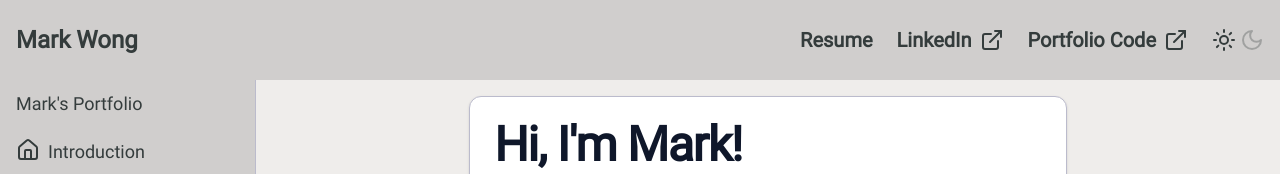
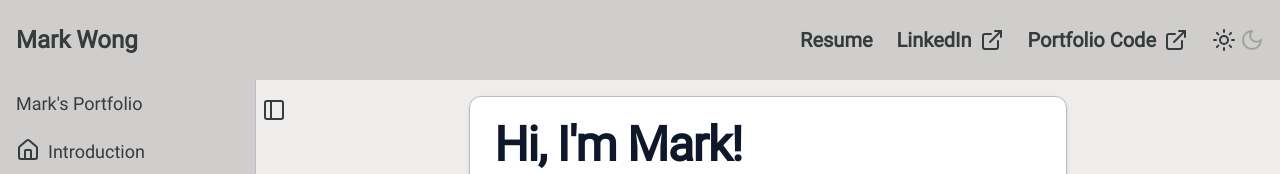
Before and after one commit to markwong167/Portfolio, a React app: page / in a window 1280 px wide. Shown: the top 174 px of the page. Built offline with nearby package versions, Linux system fonts and the light colour scheme.

Commit message:
fixed sidebar button

```diff
--- a/src/App.tsx
+++ b/src/App.tsx
@@ -45,7 +45,7 @@ const App = () => {
                     style={{
                       left: sidebarOpen ? SIDEBAR_WIDTH : SIDEBAR_WIDTH_ICON,
                     }}
-                    className='mt-2 ml-1 fixed transition-all duration-200 ease-linear  [&_svg]:size-6'
+                    className='mt-[calc(var(--header-height)+1rem)] ml-1 fixed transition-all duration-200 ease-linear [&_svg]:size-6'
                   />
                 </>
               )}
```
